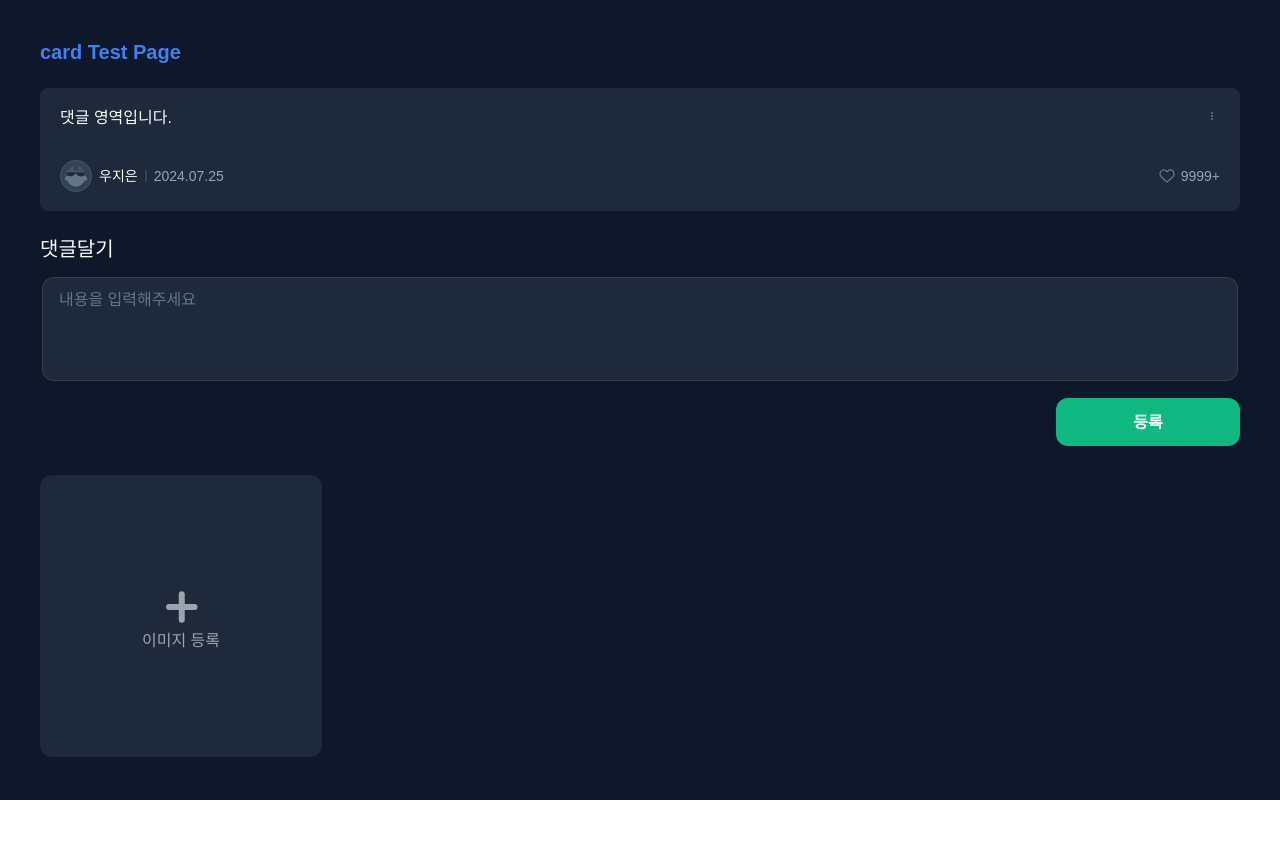
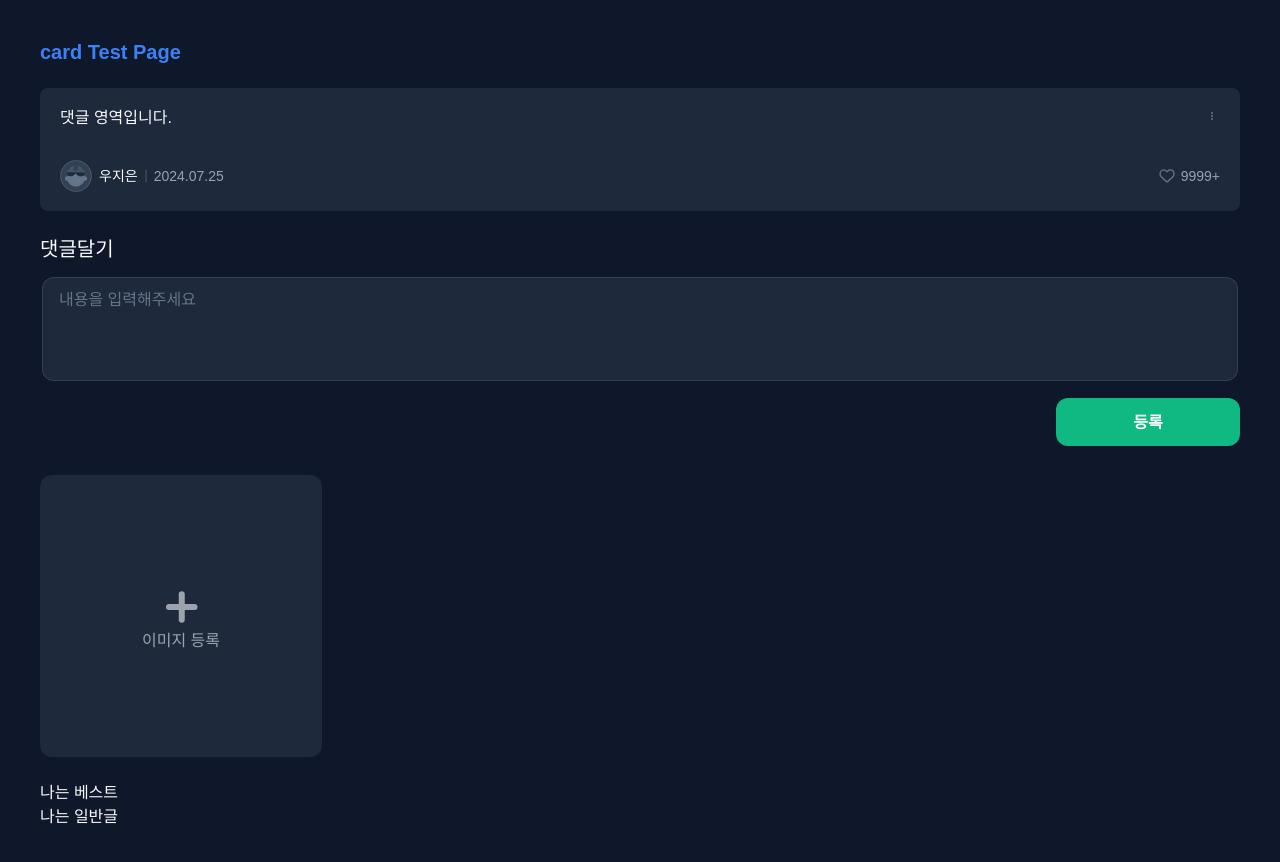
Before and after one commit to ozen0718/coworkers, a Next.js app: page / in a window 1280 px wide. Shown: the top 862 px of the page. Before the commit the page ends 800 px from the top, so only its background shows below. Built offline with nearby package versions, Linux system fonts and the light colour scheme.

Commit message:
[Feat] BoardPost 생성

```diff
--- a/src/app/page.tsx
+++ b/src/app/page.tsx
@@ -1,6 +1,7 @@
 import BoardComment from '@/components/Card/Comment/BoardComment';
 import AddComment from '@/components/Card/Comment/AddComment';
 import ImgUpload from '@/components/Card/ImgUpload';
+import { BoardPost } from '@/components/Card/BoardPost';
 
 export default function Home() {
   return (
@@ -12,6 +13,10 @@ export default function Home() {
       <AddComment />
       <br />
       <ImgUpload />
+
+      <br />
+      <BoardPost type="best" />
+      <BoardPost type="general" />
     </div>
   );
 }
--- /dev/null
+++ b/src/components/Card/BoardPost.tsx
@@ -0,0 +1,19 @@
+'use client';
+
+import Image from 'next/image';
+
+export interface BoardPostProps {
+  type: 'best' | 'general';
+}
+
+export function BestPost() {
+  return <div className="max-h-[220px] max-w-[387px] rounded-xl">나는 베스트 </div>;
+}
+
+export function GeneralPost() {
+  return <div>나는 일반글</div>;
+}
+
+export function BoardPost({ type }: BoardPostProps) {
+  return <div>{type === 'best' ? <BestPost /> : <GeneralPost />}</div>;
+}
```
